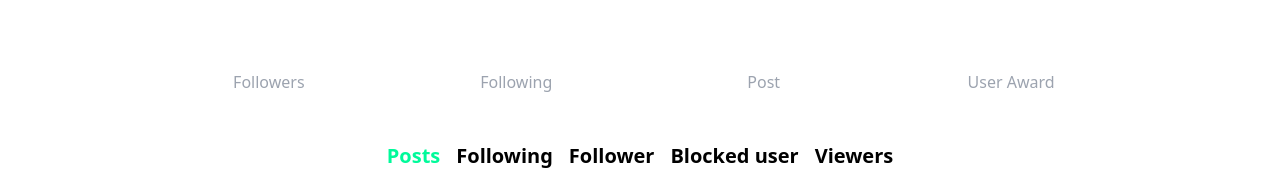
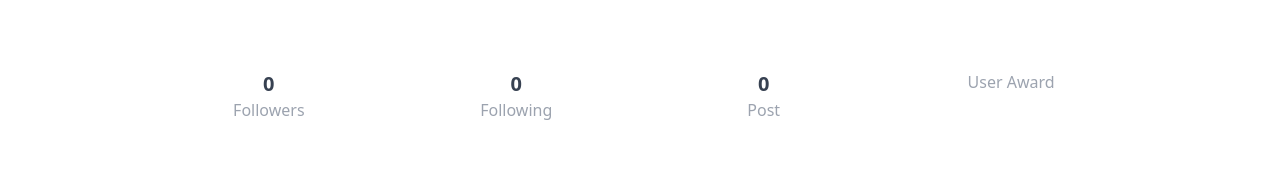
Before and after one commit to sz-adam/Blog-fullsctack-, a React (Vite) app in the folder frontend/: page /userprofile/1 in a window 1280 px wide. Shown: the part 511-683 px from the top of the page. Built offline with nearby package versions, Linux system fonts and the light colour scheme.

Commit message:
add framer animated Stat

```diff
--- /dev/null
+++ b/frontend/src/common/AnimatedStat.jsx
@@ -0,0 +1,28 @@
+import React, { useEffect, useState } from "react";
+import { motion, useMotionValue, useTransform, animate } from "framer-motion";
+
+const AnimatedStat = ({ value, label }) => {
+  const [initialValue, setInitialValue] = useState(0);
+  const count = useMotionValue(initialValue);
+  const rounded = useTransform(count, Math.round);
+
+  useEffect(() => {
+    if (value !== undefined) {
+      setInitialValue(value);
+      const animation = animate(count, value, {
+        duration: 0.8
+      });
+
+      return animation.stop;
+    }
+  }, [value, count]);
+
+  return (
+    <motion.div className="flex flex-col items-center">
+      <motion.p className="font-bold text-gray-700 text-xl">{rounded}</motion.p>
+      <motion.p className="text-gray-400">{label}</motion.p>
+    </motion.div>
+  );
+};
+
+export default AnimatedStat;
--- a/frontend/src/pages/Profile.jsx
+++ b/frontend/src/pages/Profile.jsx
@@ -11,6 +11,9 @@ import UserBlockUnblockButton from "../components/UserBlockUnblockButton";
 import UserFollowUnFollowButton from "../components/UserFollowUnFollowButton";
 import UserService from "../services/UserServices";
 import AnimatedMotion from "../common/AnimatedMotion";
+import { motion, useMotionValue, useTransform, animate } from "framer-motion";
+import AnimatedStat from "../common/AnimatedStat";
+
 
 
 function Profile() {
@@ -22,6 +25,10 @@ function Profile() {
   const viewUser = filteredUser?.id;
   const userFollower = filteredUser?.followers?.includes(user?.id);
   const userBlocked =user?.blocked?.includes(filteredUser?.id);
+
+  const count = useMotionValue(0);
+  const rounded = useTransform(count, Math.round);
+
 
   const viewUserData = async () => {
     try {
@@ -82,6 +89,14 @@ function Profile() {
     fetchData();
   }, [access_token, filteredUser]);
 
+  useEffect(() => {
+    const animation = animate(count, 50, {
+      duration: 2
+    });
+
+    return animation.stop;
+  }, []);
+
   return (
     <>
     <AnimatedMotion animationName="pageAnimation">
@@ -96,30 +111,10 @@ function Profile() {
         <div className="pt-8 bg-white mt-5">
           <div className="grid grid-cols-1 md:grid-cols-3">
             <div className="md:grid md:grid-cols-4 flex justify-around text-center order-last md:order-first mt-20 md:mt-0">
-              <div>
-                <p className="font-bold text-gray-700 text-xl">
-                  {filteredUser?.followersCount}
-                </p>
-                <p className="text-gray-400">Follower</p>
-              </div>
-              <div>
-                <p className="font-bold text-gray-700 text-xl">
-                  {filteredUser?.postCounts}
-                </p>
-                <p className="text-gray-400">Post</p>
-              </div>
-              <div>
-                <p className="font-bold text-gray-700 text-xl">
-                  {filteredUser?.viewersCount}
-                </p>
-                <p className="text-gray-400">viewers</p>
-              </div>
-              <div>
-                <p className="font-bold text-gray-700 text-xl">
-                  {filteredUser?.comments?.length}
-                </p>
-                <p className="text-gray-400">Comments</p>
-              </div>
+              <AnimatedStat value={filteredUser?.followersCount} label="Follower" />
+              <AnimatedStat value={filteredUser?.postCounts} label="Post" />
+              <AnimatedStat value={filteredUser?.viewersCount} label="Viewers" />
+              <AnimatedStat value={filteredUser?.comments?.length} label="Comments" />
             </div>
             <div className="relative">
               <div className="w-48 h-48 bg-indigo-100 mx-auto rounded-full shadow-2xl absolute inset-x-0 top-0 -mt-24 flex items-center justify-center text-indigo-500">
@@ -133,12 +128,20 @@ function Profile() {
             <div className="space-x-2 md:space-x-4  flex justify-between mt-32 md:mt-0 md:justify-center ">
               {user?.id !== filteredUser?.id && (
                 <>
-                      <button className={`profilButton ${userFollower ? 'bg-gray-400' : 'bg-gray-700'}`}  disabled={userFollower}>
-                        <UserBlockUnblockButton
-                          filteredUserId={filteredUser?.id}
-                        />
+                  <button
+                    className={`profilButton ${
+                      userFollower ? "bg-gray-400" : "bg-gray-700"
+                    }`}
+                    disabled={userFollower}
+                  >
+                    <UserBlockUnblockButton filteredUserId={filteredUser?.id} />
                   </button>
-                    <button  className={`profilButton ${userBlocked ? 'bg-blue-300' : 'bg-blue-500'}`}  disabled={userBlocked}>
+                  <button
+                    className={`profilButton ${
+                      userBlocked ? "bg-blue-300" : "bg-blue-500"
+                    }`}
+                    disabled={userBlocked}
+                  >
                     <UserFollowUnFollowButton
                       filteredUserId={filteredUser?.id}
                       filteredUser={filteredUser}
--- a/frontend/src/pages/UserProfile.jsx
+++ b/frontend/src/pages/UserProfile.jsx
@@ -5,6 +5,7 @@ import { FaArrowLeft } from "react-icons/fa";
 import UserProfileNavigation from "../components/UserProfileNavigation";
 import { TfiCup } from "react-icons/tfi";
 import AnimatedMotion from "../common/AnimatedMotion";
+import AnimatedStat from "../common/AnimatedStat";
 
 function UserProfile() {
   const { user, setUser } = useContext(UserContext);
@@ -54,25 +55,9 @@ function UserProfile() {
           <div className="pt-8 bg-white md:mt-5 mt-0">
             <div className=" my-auto mx-auto">
               <div className="md:grid md:grid-cols-4 flex justify-around text-center order-last md:order-first mt-20 md:mt-0">
-                <div>
-                  <p className="font-bold text-gray-700 text-xl">
-                    {user?.followersCount}
-                  </p>
-                  <p className="text-gray-400">Followers</p>
-                </div>
-                <div>
-                  <p className="font-bold text-gray-700 text-xl">
-                    {user?.followingCount}
-                  </p>
-                  <p className="text-gray-400">Following</p>
-                </div>
-                <div>
-                  <p className="font-bold text-gray-700 text-xl">
-                    {user?.posts?.length}
-                  </p>
-                  <p className="text-gray-400">Post</p>
-                </div>
-
+                <AnimatedStat value= {user?.followersCount} label="Followers" />
+                <AnimatedStat value= {user?.followingCount} label="Following" />
+                <AnimatedStat value=  {user?.posts?.length} label="Post" />
                 <div>
                   <p className="font-bold text-gray-700 text-xl">
                     {user?.userAward}
```
Lines whose indentation alone changed are shown as unchanged.
